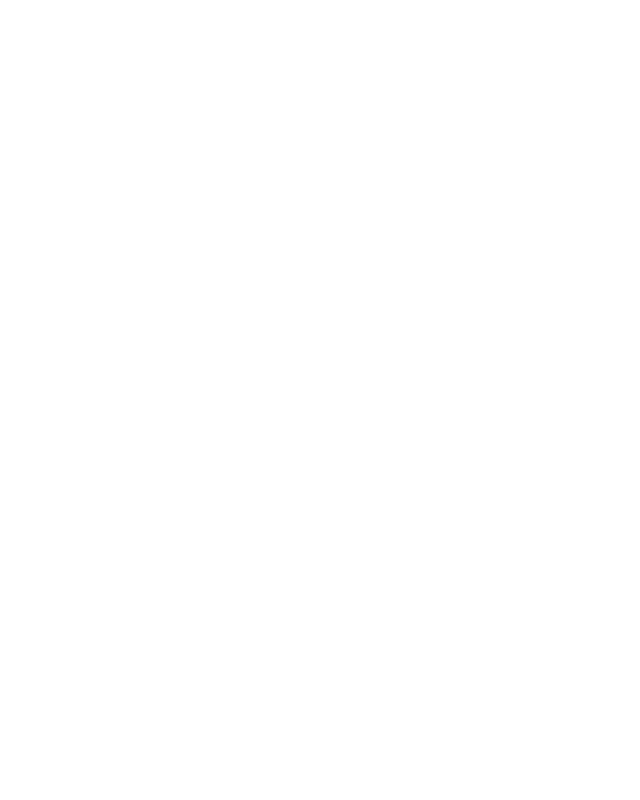
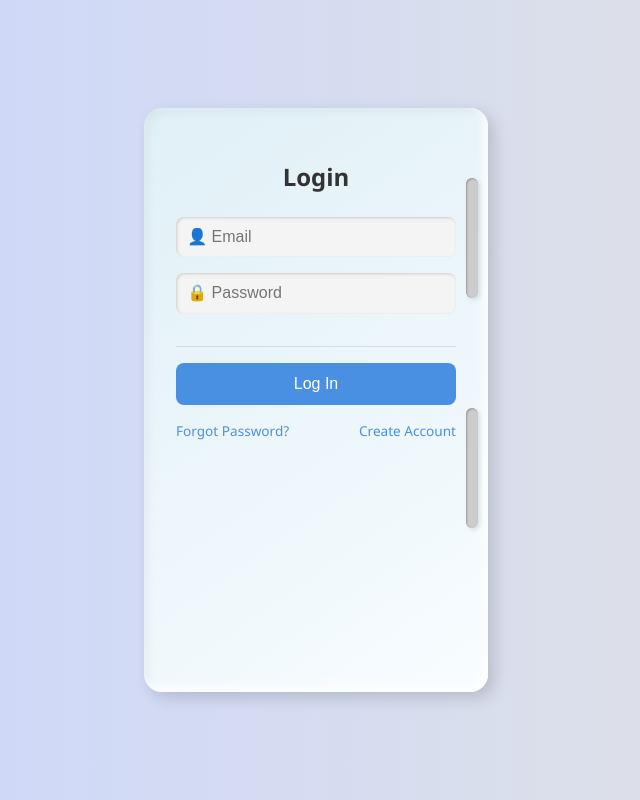
Before and after one commit to EC2-LivingLAB-Team-2/FrontEnd, a React (Vite) app: page / in a window 1280 px wide. Shown: the whole page, without its empty margins (324-964 px from the left). Built offline with nearby package versions, Linux system fonts and the light colour scheme.

Commit message:
로그인 창 구현

```diff
--- a/src/App.jsx
+++ b/src/App.jsx
@@ -1,11 +1,11 @@
-import Refrigerator from './components/Refrigerator';
+import Login from './components/Login';
 
 function App() {
 
 
   return (
     <div>
-      <Refrigerator />
+      <Login />
     </div>
   )
 }
--- /dev/null
+++ b/src/components/Login.css
@@ -0,0 +1,108 @@
+body {
+  margin: 0;
+  padding: 0;
+  font-family: 'Segoe UI', Tahoma, Geneva, Verdana, sans-serif;
+  background: linear-gradient(to right, #c9d6ff, #e2e2e2);
+  display: flex;
+  justify-content: center;
+  align-items: center;
+  height: 100vh;
+}
+
+.login-container {
+  width: 280px;
+  height: 520px;
+  background: linear-gradient(145deg, #e0f0f7, #f8fcff);
+  border-radius: 18px;
+  box-shadow:
+    inset -4px -4px 10px #ffffff,
+    inset 4px 4px 10px rgba(0, 0, 0, 0.05),
+    6px 6px 16px rgba(0, 0, 0, 0.15);
+  padding: 2rem;
+  position: relative;
+  display: flex;
+  flex-direction: column;
+  align-items: center;
+}
+
+.door-handle {
+  position: absolute;
+  top: 70px;
+  right: 10px;
+  width: 12px;
+  height: 120px;
+  background: #ccc;
+  border-radius: 8px;
+  box-shadow: inset 1px 1px 2px #999, 2px 2px 4px rgba(0,0,0,0.1);
+}
+
+.door-handle2 {
+  position: absolute;
+  top: 300px;
+  right: 10px;
+  width: 12px;
+  height: 120px;
+  background: #ccc;
+  border-radius: 8px;
+  box-shadow: inset 1px 1px 2px #999, 2px 2px 4px rgba(0,0,0,0.1);
+}
+
+
+.login-container h2 {
+  margin-bottom: 1.5rem;
+  color: #333;
+}
+
+.login-form {
+  width: 100%;
+  display: flex;
+  flex-direction: column;
+}
+
+.login-form input {
+  padding: 0.7rem;
+  margin-bottom: 1rem;
+  border: none;
+  border-radius: 8px;
+  font-size: 1rem;
+  box-shadow: inset 1px 1px 3px #ccc;
+  background: #f4f4f4;
+}
+
+.login-form button {
+  padding: 0.75rem;
+  background-color: #4a90e2;
+  color: white;
+  border: none;
+  border-radius: 8px;
+  font-size: 1rem;
+  cursor: pointer;
+  transition: background-color 0.3s;
+}
+
+.login-form button:hover {
+  background-color: #357ab8;
+}
+
+.login-links {
+  display: flex;
+  justify-content: space-between;
+  margin-top: 1rem;
+  font-size: 0.85rem;
+}
+
+.login-links a {
+  color: #4a90e2;
+  text-decoration: none;
+}
+
+.login-links a:hover {
+  text-decoration: underline;
+}
+
+.divider-line {
+  width: 100%;
+  height: 1px;
+  background-color: rgba(0, 0, 0, 0.1);
+  margin: 1rem 0;
+}
--- /dev/null
+++ b/src/components/Login.jsx
@@ -0,0 +1,45 @@
+import React, { useState } from "react";
+import "./Login.css";
+
+const Login = () => {
+  const [email, setEmail] = useState("");
+  const [password, setPassword] = useState("");
+
+  const handleSubmit = (e) => {
+    e.preventDefault();
+    console.log("Email:", email);
+    console.log("Password:", password);
+  };
+
+  return (
+    <div className="login-container">
+      <div className="door-handle"></div>
+      <div className="door-handle2"></div>
+      <h2>Login</h2>
+      <form className="login-form" onSubmit={handleSubmit}>
+        <input
+          type="email"
+          placeholder="👤 Email"
+          value={email}
+          onChange={(e) => setEmail(e.target.value)}
+          required
+        />
+        <input
+          type="password"
+          placeholder="🔒 Password"
+          value={password}
+          onChange={(e) => setPassword(e.target.value)}
+          required
+        />
+        <div className="divider-line" />
+        <button type="submit">Log In</button>
+        <div className="login-links">
+          <a href="/forgot-password">Forgot Password?</a>
+          <a href="/signup">Create Account</a>
+        </div>
+      </form>
+    </div>
+  );
+};
+
+export default Login;
```
